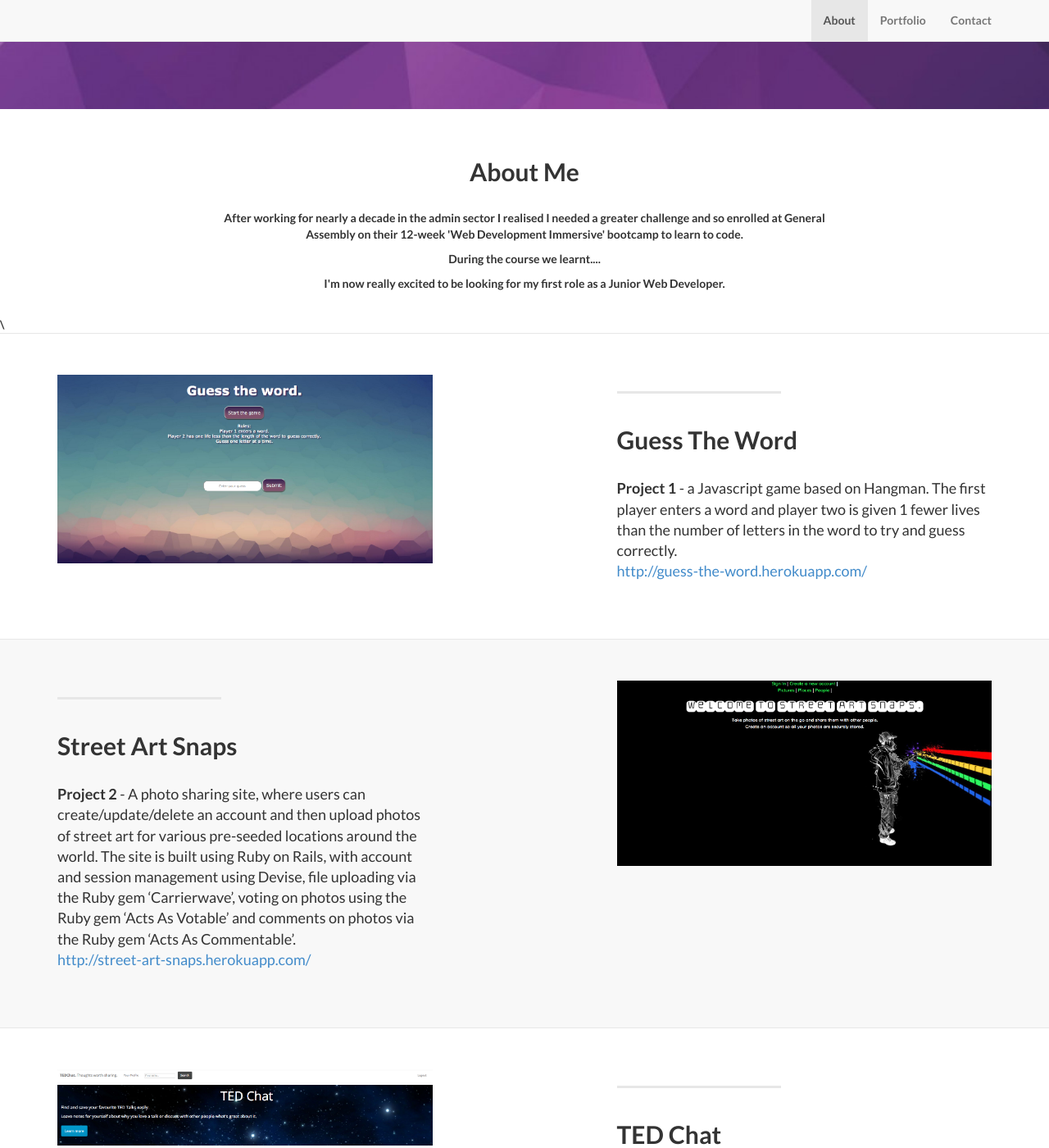
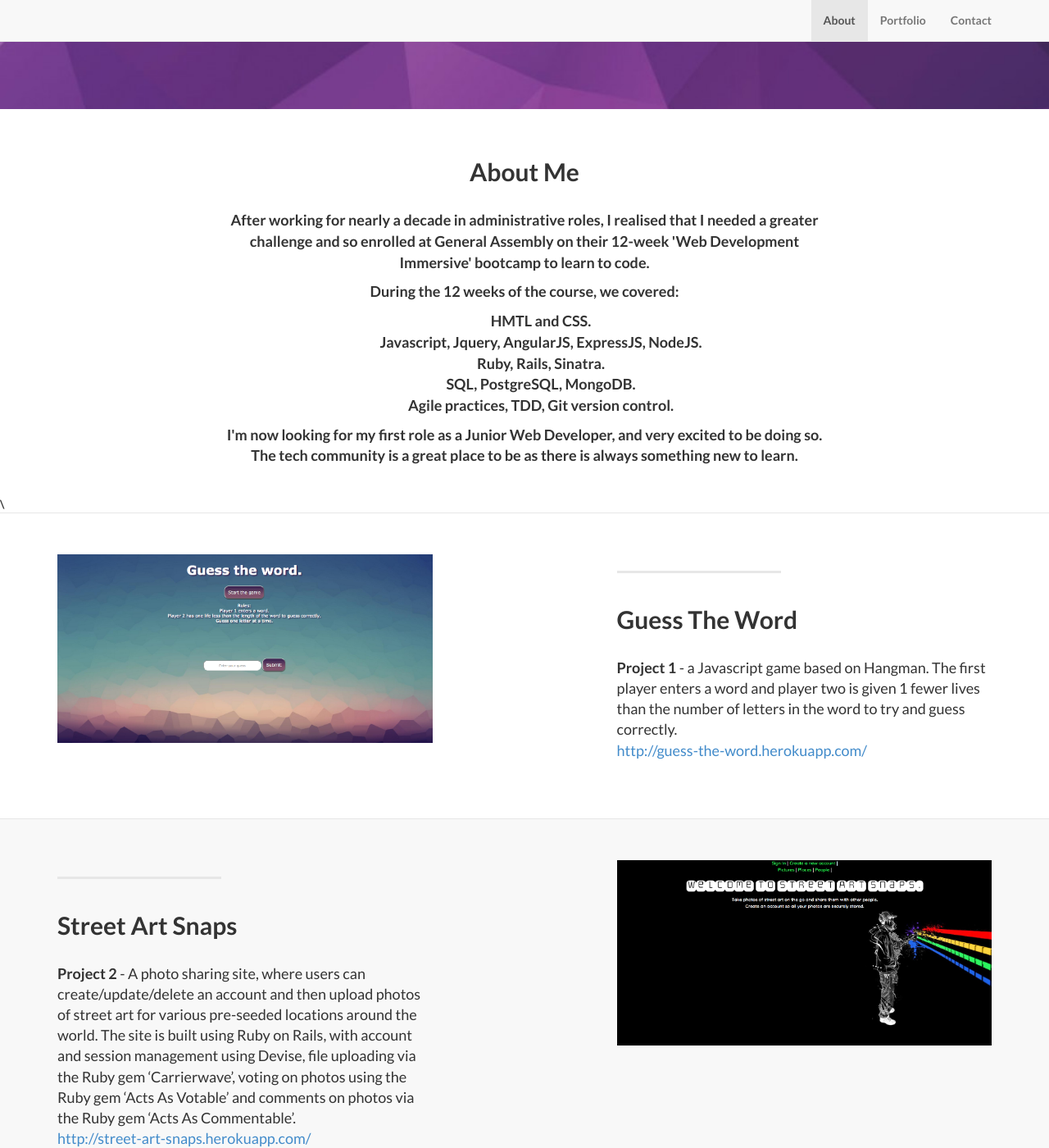
Before and after one commit to CharlieAllen/CharlieAllen.github.io, a Jekyll site: the page built from index.html, in a window 1280 px wide and 1400 px high, scrolled down 644 px. Shown: the whole window at 82% size. Built offline with Jekyll 4.4.1, drawn with Linux system fonts in a browser that asks for light colours.

Commit message:
about me section first draft completed

```diff
--- a/_includes/about.html
+++ b/_includes/about.html
@@ -6,9 +6,16 @@
               <h2>About Me</h2>
               <br>
                 <div class="about_me">
-                  <p>After working for nearly a decade in the admin sector I realised I needed a greater challenge and so enrolled at General Assembly on their 12-week 'Web Development Immersive' bootcamp to learn to code.</p>
-                  <p>During the course we learnt....</p>
-                  <p>I'm now really excited to be looking for my first role as a Junior Web Developer.</p>
+                  <p>After working for nearly a decade in administrative roles, I realised that I needed a greater challenge and so enrolled at General Assembly on their 12-week 'Web Development Immersive' bootcamp to learn to code.</p>
+                  <p>During the 12 weeks of the course, we covered:
+                  <ul>
+                    <li>HMTL and CSS.</li>
+                    <li>Javascript, Jquery, AngularJS, ExpressJS, NodeJS.</li>
+                    <li>Ruby, Rails, Sinatra.</li>
+                    <li>SQL, PostgreSQL, MongoDB.</li>
+                    <li>Agile practices, TDD, Git version control.</li>
+                  </ul></p>
+                  <p>I'm now looking for my first role as a Junior Web Developer, and very excited to be doing so.  The tech community is a great place to be as there is always something new to learn.</p>
                   <br>
                 </div>
             </div>
--- a/css/landing-page.css
+++ b/css/landing-page.css
@@ -19,6 +19,14 @@ h5,
 h6 {
     font-family: "Lato","Helvetica Neue",Helvetica,Arial,sans-serif;
     font-weight: 700;
+}
+
+ul {
+    list-style: none;
+}
+
+.about_me {
+    font-size: 18px;
 }
 
 .lead {
```
Also changed, not shown: css/bootstrap.css.
